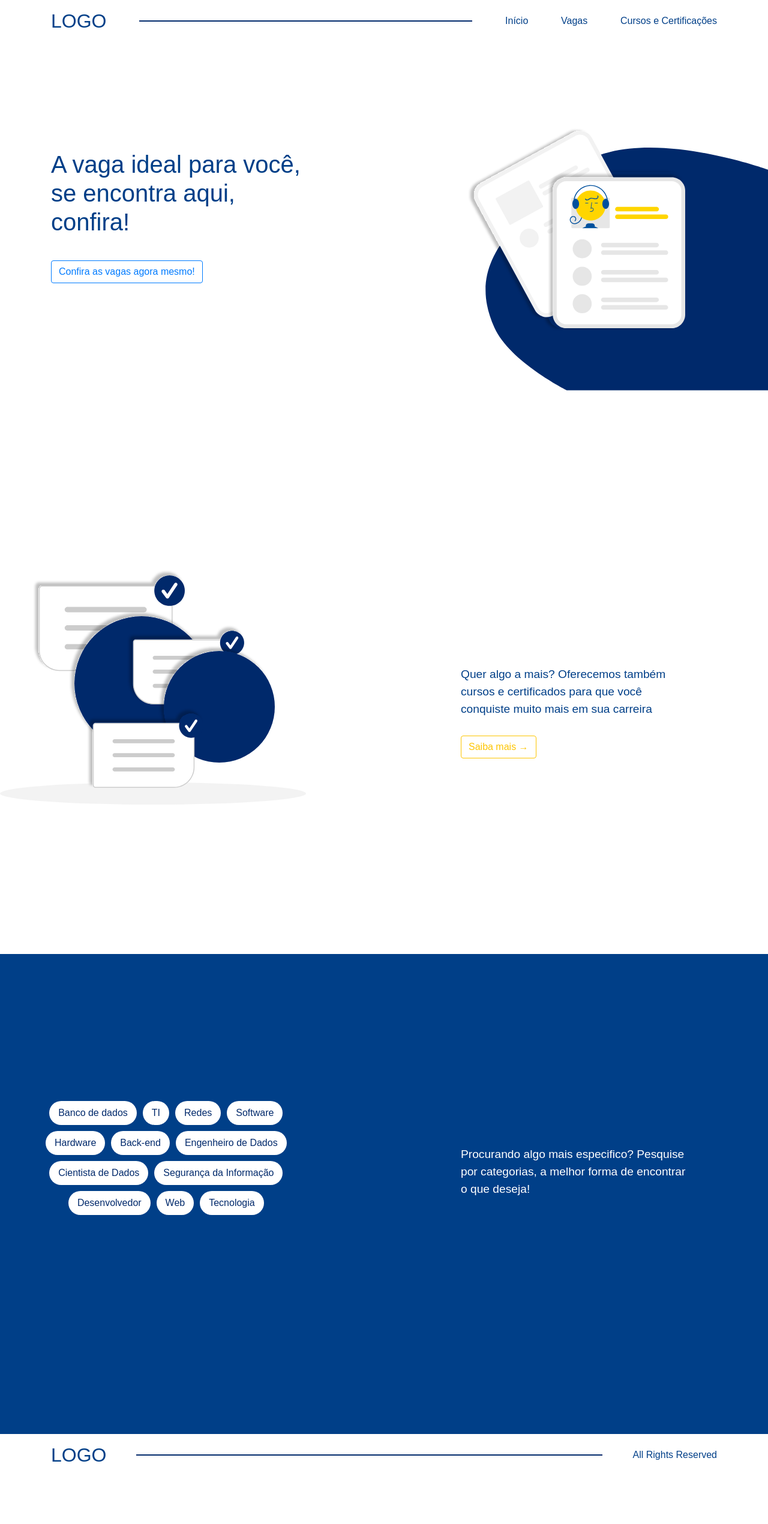
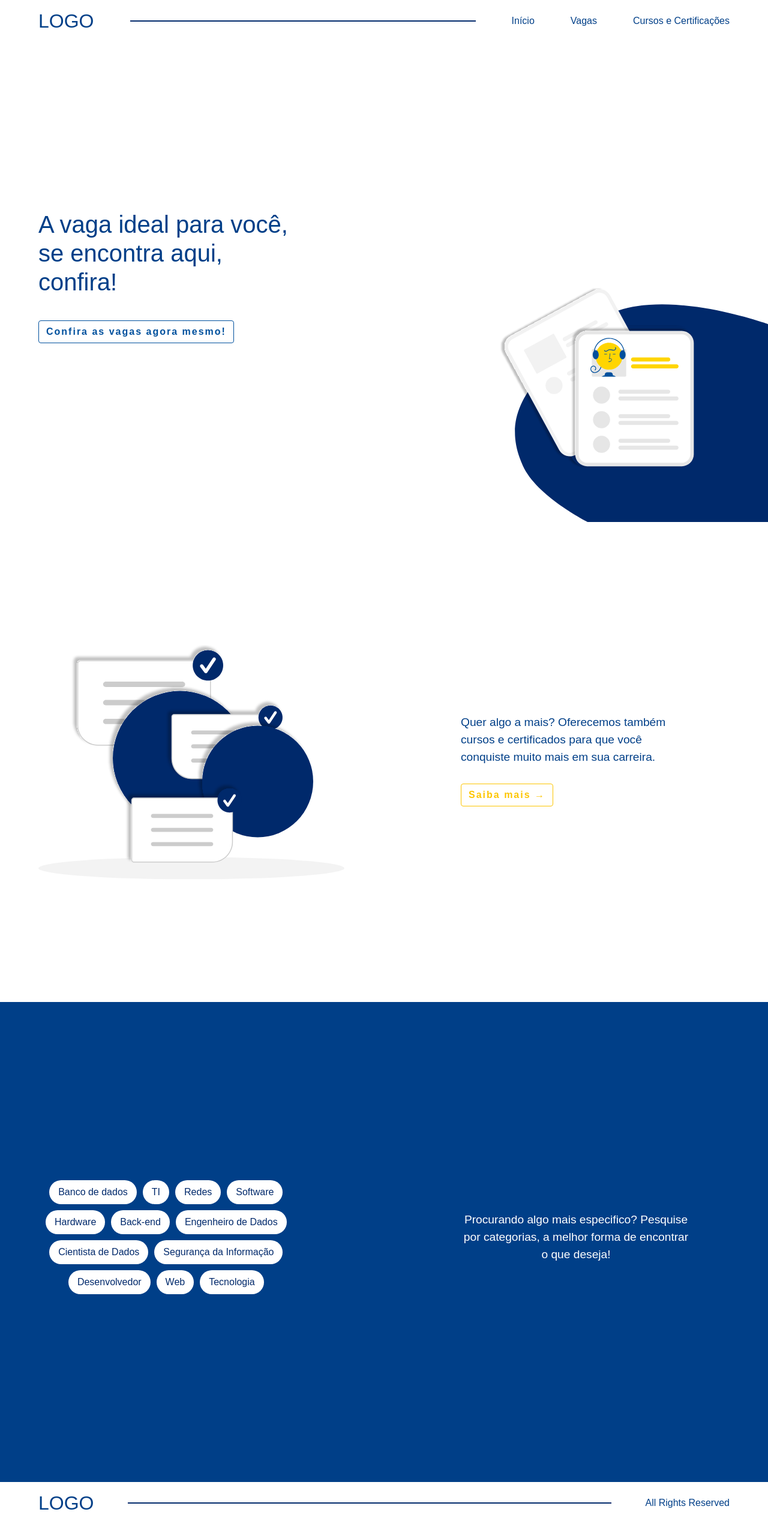
Before and after one commit to henriqFerreira/API-FATEC-1-SEM, a Flask app: page / in a window 1280 px wide. Shown: the whole page at 60% size. Before the commit the page ends 2436 px from the top, so only its background shows below. Run offline with Flask 2, Linux system fonts and the light colour scheme; some libraries are stand-ins or nearby versions; some web fonts are replaced.

Commit message:
Correções css (H)

```diff
--- a/static/css/home.css
+++ b/static/css/home.css
@@ -6,10 +6,10 @@
     --yellow: #FFD500;
 }
 
-#section-1 { height: 90vh; position: relative; }
+#section-1 { height: 100vh; position: relative; }
     .title {
         position: relative;
-        top: 25%;
+        top: 35%;
         float: left;
     }
     .title h1 {
@@ -19,14 +19,22 @@
     .btn-outline-primary {
         border-color: var(--blue) !important;
         color: var(--blue) !important;
+        font-weight: bold;
+        letter-spacing: 2px;
     }
     .btn-outline-primary:hover {
         background-color: var(--blue) !important;
         color: white !important;
     }
     .svg-1 {
+        width: 35%;
         position: absolute;
-        top: 20%; right: 0;
+        top: 100%; right: 0;
+        transform: translateY(-100%);
+    }
+
+    .svg-1 img {
+        width: 100%;
     }
 
 #section-2 { height: 100vh; position: relative; }
@@ -34,11 +42,14 @@
         width: 30%;
         position: absolute;
         top: 40%; left: 60%;
+        text-align: ri;
     }
     .text-1 p { margin-bottom: 30px; color: var(--dark-blue); font-size: 1.2em; }
     .btn-outline-secondary {
         border-color: var(--dark-yellow) !important;
         color: var(--dark-yellow) !important;
+        font-weight: bold;
+        letter-spacing: 2px;
     }
     .btn-outline-secondary:hover {
         background-color: var(--dark-yellow) !important;
@@ -46,13 +57,15 @@
     }
     .svg-2 {
         position: absolute;
-        top: 20%; left: 0;
+        top: 50%;
+        transform: translateY(-50%);
     }
 
 #section-3 { height: 100vh; position: relative; background-color: var(--dark-blue); }
     .categorias {
         position: absolute;
-        top: 30%; left: 5%;
+        top: 50%; left: 5%;
+        transform: translateY(-50%);
     }
     .categorias-list {
         width: 35%;
@@ -73,12 +86,9 @@
     .text-2 {
         width: 30%;
         position: absolute;
-        top: 40%; left: 60%;
+        top: 50%; left: 60%;
+        transform: translateY(-50%);
+        text-align: center;
         color: white;
         font-size: 1.2em;
     }
-    .text p { margin-bottom: 30px; }
-    .svg-2 {
-        position: absolute;
-        top: 20%; left: 0;
-    }
--- a/static/css/template.css
+++ b/static/css/template.css
@@ -15,7 +15,7 @@
 }
 
 /* Container que alinhará todo o conteúdo da página na mesma orientação */
-    .container {
+    .alinhamento {
         width: 90%; height: 100%;
         margin: 0 auto;
     }
--- a/templates/home.html
+++ b/templates/home.html
@@ -4,28 +4,28 @@
     <meta charset="UTF-8">
     <meta http-equiv="X-UA-Compatible" content="IE=edge">
     <meta name="viewport" content="width=device-width, initial-scale=1.0">
+    <link rel="stylesheet" href="https://stackpath.bootstrapcdn.com/bootstrap/4.3.1/css/bootstrap.min.css" integrity="sha384-ggOyR0iXCbMQv3Xipma34MD+dH/1fQ784/j6cY/iJTQUOhcWr7x9JvoRxT2MZw1T" crossorigin="anonymous">
     <link rel="stylesheet" href="../static/css/template.css">
     <link rel="stylesheet" href="../static/css/home.css">
     <!-- <link rel="stylesheet" href="../static/css/bootstrap.min.css"> -->
-    <link rel="stylesheet" href="https://stackpath.bootstrapcdn.com/bootstrap/4.3.1/css/bootstrap.min.css" integrity="sha384-ggOyR0iXCbMQv3Xipma34MD+dH/1fQ784/j6cY/iJTQUOhcWr7x9JvoRxT2MZw1T" crossorigin="anonymous">
     <title>Home</title>
 </head>
 <body>
     <!-- Barra de navegação -->
     <nav>
-        <div class="container">
+        <div class="alinhamento">
             <ul class="navbar-list">
                 <li id="navbar-logo"><a href="">LOGO</a></li>
                 <li id="navbar-bar"><span></span></li>
-            <li class="link"><a href="./home.html">Início</a></li>
-            <li class="link"><a href="./vagas.html">Vagas</a></li>
-            <li class="link"><a href="./cursos.html">Cursos e Certificações</a></li>
+                <li class="link"><a href="/">Início</a></li>
+                <li class="link"><a href="/vagas">Vagas</a></li>
+                <li class="link"><a href="/cursos">Cursos e Certificações</a></li>
             </ul>
         </div>
     </nav>
     <!-- Section 1 -->
     <section id="section-1">
-        <div class="container">
+        <div class="alinhamento">
             <div class="title">
                 <h1>A vaga ideal para você, <br>se encontra aqui, <br>confira!</h1>
                 <button type="button" class="btn btn-outline-primary">Confira as vagas agora mesmo!</button>
@@ -38,12 +38,12 @@
 
     <!-- Section 2 -->
     <section id="section-2">
+        <div class="alinhamento">
             <div class="svg-2">
                 <img src="../static/images/SVG-2-Principal.svg" >
             </div>
-        <div class="container">
             <div class="text-1">
-                <p>Quer algo a mais? Oferecemos também cursos e certificados para que você conquiste muito mais em sua carreira</p>
+                <p>Quer algo a mais? Oferecemos também cursos e certificados para que você conquiste muito mais em sua carreira.</p>
                 <button type="button" class="btn btn-outline-secondary">Saiba mais &#8594;</button>
             </div>
         </div>
@@ -51,6 +51,7 @@
 
     <!-- Section 3 -->
     <section id="section-3">
+        <div class="alinhamento">
             <div class="categorias">
                 <ul class="categorias-list">
                     <li class="list-item">Banco de dados</li>
@@ -67,7 +68,6 @@
                     <li class="list-item">Tecnologia</li>
                 </ul>
             </div>
-        <div class="container">
             <div class="text-2">
                 <p>Procurando algo mais especifico? Pesquise por categorias, a melhor forma de encontrar o que deseja!</p>
             </div>
@@ -76,7 +76,7 @@
 
     <!-- Footer -->
     <footer class="footer">
-        <div class="container">
+        <div class="alinhamento">
             <ul class="footer-list">
                 <li id="footer-logo"><a href="">LOGO</a></li>
                 <li id="footer-bar"><span></span></li>
```
Also changed, not shown: templates/cursos.html (+8 -8 lines), templates/metricas.html (+4 -4 lines), templates/vagas.html (+9 -9 lines). Lines whose indentation alone changed are shown as unchanged.
